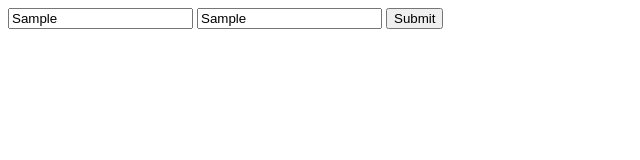
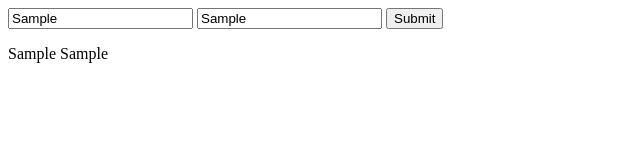
Before and after one commit to garciajnatalie/user-project, a plain HTML site: page index.html in a window 1280 px wide. Both pictures are taken after typing "Sample", "Sample" into the empty fields and a click on the input "Submit". Shown: the whole page, without its empty margins (0-640 px from the left). Drawn offline with Linux system fonts and the light colour scheme.

Commit message:
adding name to page

```diff
--- a/index.html
+++ b/index.html
@@ -16,6 +16,10 @@
       <input class="submit" type="submit" name="" value="Submit">
     </form>
 
+<div class="user-container">
+<!--all users are going in here from javascript-->
+</div>
+
 
   </body>
 </html>
--- a/index.js
+++ b/index.js
@@ -28,11 +28,20 @@ document.addEventListener('DOMContentLoaded', function() {
   console.log(firstNameInput, lastNameInput);
 
   var firstNameValue = firstNameInput.value;
-  console.log(firstNameValue);
+  var lastNameValue = lastNameInput.value;
+  console.log(firstNameValue, lastNameValue);
 
-  var lastNameValue = lastNameInput.value;
-  console.log(lastNameValue);
 
+  //input actual tag
+  //Value = actual Value
+  var p = document.createElement('p');
+  p.innerHTML = firstNameValue + ' ' + lastNameValue;
+  console.log(p);
+
+  //how do i add an element to the page in Javascript?
+  //select the user container
+  var userContainer = document.querySelector('.user-container');
+  userContainer.appendChild(p);
 
   })
 
```
